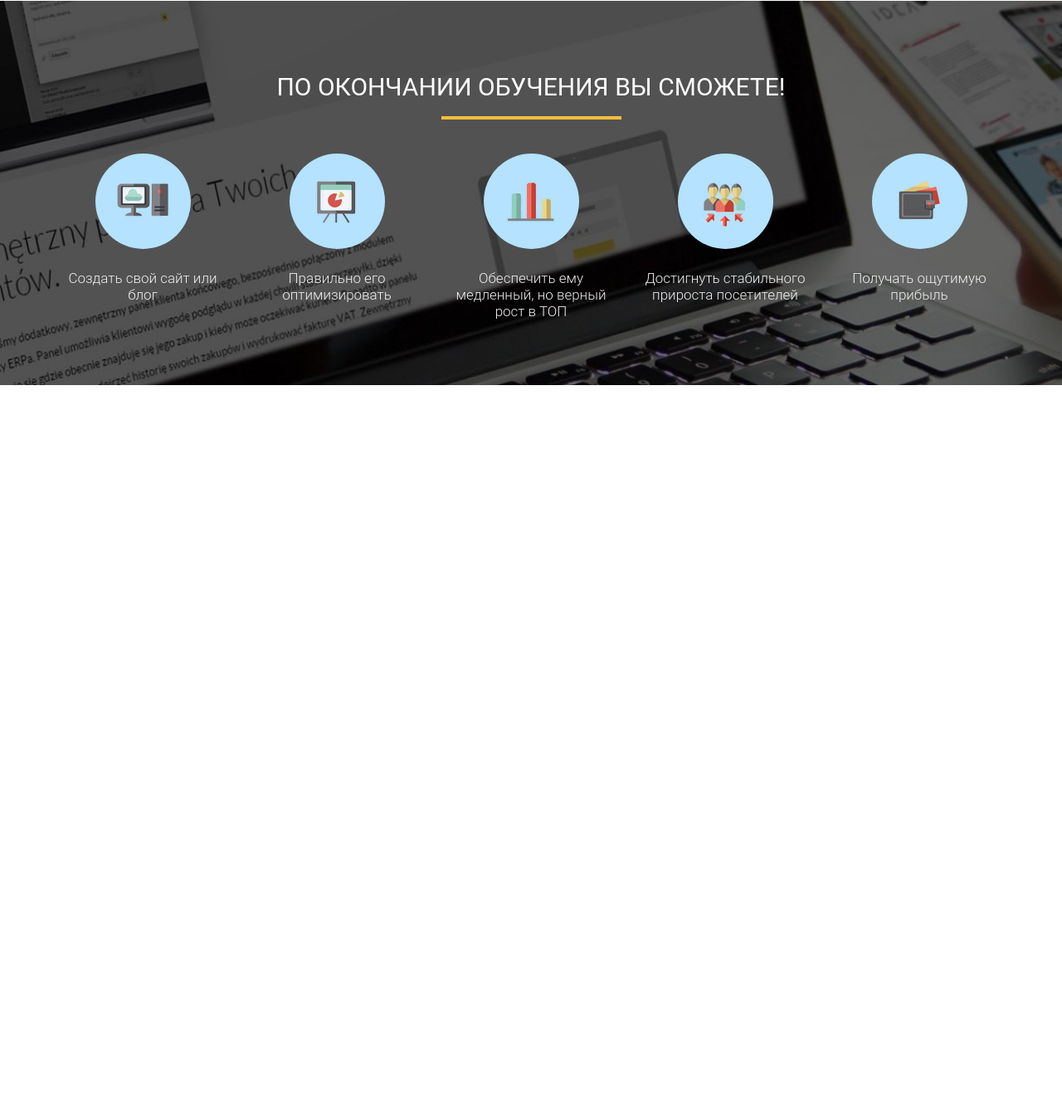
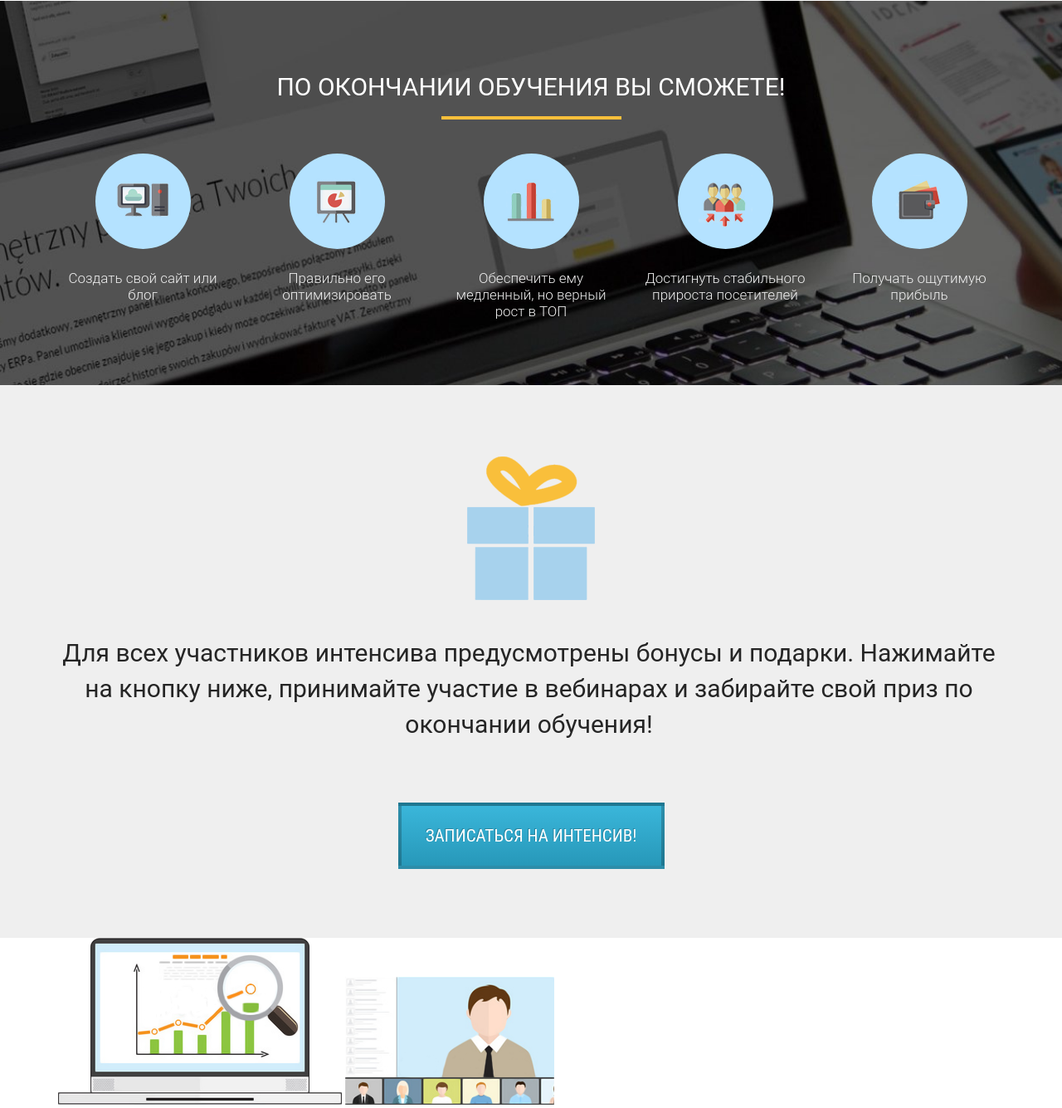
Before and after one commit to m0t0iml/WORDPRESS.github.io, a plain HTML site: page index.html in a window 1280 px wide. Shown: the part 2109-3444 px from the top of the page at 83% size. Before the commit the page ends 2573 px from the top, so only its background shows below. Drawn offline with Linux system fonts and the light colour scheme.

Commit message:
First web

```diff
--- a/css/style.css
+++ b/css/style.css
@@ -77,7 +77,7 @@ h2.title {
     color: #f9bf3b;
 }
 
-.promo .promo_btn {
+.promo .promo_btn, .gift_btn {
     display: block;
     margin: 0 auto;
     margin-top: 73px;
@@ -249,3 +249,32 @@ text-align: center;
     color: #efefef;
     text-align: center;
 }
+
+.gift {
+    min-height: 628px;
+    background-color: #efefef;
+    padding: 86px 0 83px 0;
+}
+
+.gift .gift_bow {
+display: block;
+margin: 0 auto;
+}
+
+.gift .gift_box {
+    display: block;
+    margin: 0 auto;
+
+}
+
+.gift .gift_descr {
+    margin-top: 42px;
+    width: 1135px;
+    font-family: Roboto;
+    font-size: 30px;
+    line-height: 43px;
+    font-weight: 400;
+    color: #252525;
+    text-align: center;
+
+}
--- a/index.html
+++ b/index.html
@@ -106,5 +106,21 @@
 
         </div>
     </section>
+    <section class="gift">
+        <div class="container">
+            <img src="/icons/Fifthscreen/bow.png" alt="bow" class="gift_bow">
+            <img src="/icons/Fifthscreen/present.png" alt="box" class="gift_box">
+            <div class="gift_descr">
+                Для всех участников интенсива предусмотрены бонусы и подарки. Нажимайте на кнопку ниже, принимайте участие в вебинарах и забирайте свой приз по окончании обучения!
+            </div>
+            <button class="gift_btn">Записаться на интенсив!</button>
+        </div>
+    </section>
+    <section class="frstweb">
+        <div class="container">
+            <img src="/icons/Sixscreen/icon_1_1_6.png" alt="imgbig" class="frstweb_imgb">
+            <img src="/icons/Sixscreen/icon_1_6.png" alt="" class="frstweb_imgs">
+        </div>
+    </section>
 </body>
 </html>
```
